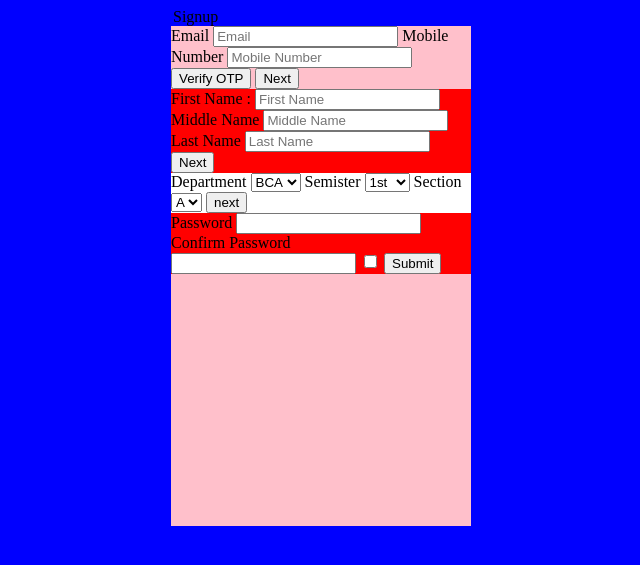
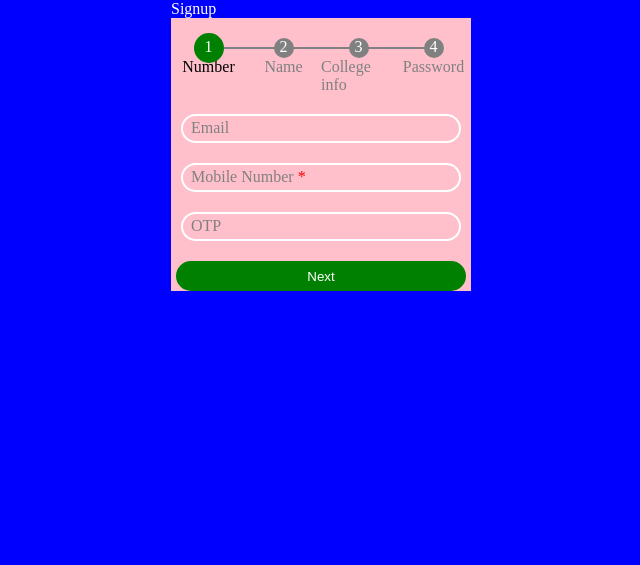
Before and after one commit to Akhil-Biswas/Break-Time, a Flask app: page /signup/ in a window 1280 px wide. Shown: the top 565 px of the page, without its empty margins (319-959 px from the left). Run offline with Flask 3, Linux system fonts and the light colour scheme.

Commit message:
feat: add multi-step signup form with progress bar, validation, and navigation
- Implemented multi-step form (email/number, name, college info, password)
- Added dynamic progress bar with current/done step indicators
- Styled form inputs, labels, and buttons
- Added navigation (Next, Previous, Submit) with JS logic

```diff
--- a/static/login/signup.css
+++ b/static/login/signup.css
@@ -1,5 +1,13 @@
 *{
-
+    margin: 0;
+    padding: 0;
+    color: white;
+}
+:root{
+    --primary-color: green;
+    /*--steps: 4; Defult steps (Modify my js dynamically )*/
+    --progress-bar-width:calc((var(--steps) - 1) / var(--steps) * 100%);
+    /*--progress-bar-width:calc((3/4)*100%);*/
 }
 body{
     display: flex;
@@ -8,31 +16,191 @@ body{
     background-color: blue;
 }
 form{
-    height: 500px;
     width: 300px;
     display: flex;
     flex-direction:column ;
     background-color: pink;
 }
-form #otp{
-    background-color: white;
+form #progressBar{
+    position: relative;
+    margin-top: 20px;
+}
+ /* Creating line */
+#progressBar::before{
+    content: '';
+    position: absolute;
+    height: 2px;
+    /*width: 100%;*/
+    width: var(--progress-bar-width);
+    top: 10px;
+    left: 50%;
+    transform: translate(-50%, -50%);
+
+    background-color: gray;
+}
+#progressBar #progressLine{
+    position: absolute;
+    height: 3px;
+    /*width: 100%;*/
+    width: var(--progress-bar-width);
+    top: 10px;
+    left: 50%;
+    translate: -50% -50%;
+
+    transform: scaleX(0); /*width changed by js dynamically*/
+    transform-origin: left;
+    background-color: var(--primary-color);
+    z-index: 2;
+    transition: 0.5s;
 }
 
-form #step1 {
-    background-color: red;
-    display: ;
+form #progressBar ul{
+    counter-reset: step;
+    display: flex;
+    align-items: flex-start;
+    justify-content: space-between;
+    flex-direction: ;
+
 }
 
-form #step2 {
-    background-color: white;
-    display: ;
+form #progressBar ul li{
+    list-style-type: none;
+    display: flex;
+    flex: 1; /* to take same space by all steps*/
+    flex-direction: column;
+    align-items: center;
+    color: gray;
+
+
+}
+/*pseudo Element for display number in progress bar*/
+form #progressBar ul li::before{
+    content: counter(step);
+    counter-increment: step;
+    height: 20px;
+    width: 20px;
+    border-radius:50%;
+    display: block;
+    text-align: center;
+    z-index: 2;
+    background-color: gray;
+    color: white;
+    /*for */
+    transition: box-shadow 0.5s ease, background-color 0.5s ease;
+}
+form #progressBar ul .done,form #progressBar ul  .current{
+    color: black;
+    font-weight: 500px;
+}
+form #progressBar ul .done::before{
+    background-color: var(--primary-color);
 }
 
-form #step3 {
+form #progressBar ul .current::before{
+    /*height: 25px;
+    width: 25px;
+    border:2px solid var(--primary-color);*/
+    background-color: var(--primary-color);
+    box-shadow: 0 0 0 5px var(--primary-color); /*Increase Size*/
+}
+form #stepContainer{
+    display: flex;
+    background-color: ;
+    overflow: hidden;
+}
+form #stepContainer .steps{
+    flex: 1 0 100%;
+    pointer-events: none;
+    opacity: 0;
+    transition: 0.5s ease;
+}
+form #stepContainer .steps.current{
+    opacity: 1;
+    pointer-events: all;
+}
+form #stepContainer .steps .inputbox{
+    margin: 20px 10px;
+    display: flex;
+    position: relative;
+}
+form #stepContainer .steps .inputbox label{
+    position: absolute;
+    pointer-events: none;
+    color: gray;
+    background: ;
+    margin:0 10px ;
+    top: 5px;
+    transition: 0.3s ease;
+}
+/* add * after lable where sibling input has attribute [required]*/
+form #stepContainer .steps .inputbox select[required]~label::after,form #stepContainer .steps .inputbox input[required] + label::after {
+    content: '*';
+    color: red;
+    margin-left: 4px;
+}
+
+form #stepContainer .steps .inputbox input{
+    width: 100%;
+    border: 2px solid white;
+    border-color: white;
+    outline: none;
+    border-radius: 30px;
+    padding: 5px;
+    color: black;
+    background-color: transparent;
+}
+form #stepContainer .steps .inputbox input:focus {
+    border-color: green;
+}
+
+
+form #stepContainer .steps .inputbox input:not(:placeholder-shown) + label,form #stepContainer .steps .inputbox input:focus + label {
+    background: pink;
+    color: green;
+    font-size: 12px;
+    transform: translateY(-15px);
+}
+
+form #stepContainer .steps .inputoption{
+    margin: 20px 0;
     background-color: red;
-    display: ;
+    display: flex;
+    flex: 1;
+
 }
-form #step4 {
-    background-color: white;
-    display: ;
+form #stepContainer .steps .inputoption label{
+    width: 100px;
+
 }
+
+form #stepContainer .steps .inputoption select{
+    outline: none;
+    margin: 0 20px;
+    width: 150px;
+    color: black;
+}
+
+/*₹₹₹₹₹₹₹₹₹₹₹ button ₹₹₹₹₹₹₹₹₹₹₹₹*/
+form #buttonContainer{
+    display: flex;
+    justify-content: space-between;
+    align-items: center;
+}
+
+form #buttonContainer button{
+    border: none;
+    cursor: pointer;
+    border-radius: 30px;
+    height: 30px;
+    flex: 1;
+    margin: 0 5px;
+    padding: 5px;
+    background-color: var(--primary-color);
+}
+form #buttonContainer #priviousBtn{
+    display: none;
+}
+form #buttonContainer button[type="submit"]{
+    display: none;/*Defult none changed by js in last step to bolck*/
+    background-color: black;
+}
--- a/templates/login/signup.html
+++ b/templates/login/signup.html
@@ -11,6 +11,7 @@
     <link rel="manifest" href={{url_for('static',filename='manifest.json')}}>
 
     <link rel="icon" href="../static/src/logo.jpg" type="image/jpg">
+
     <link rel="stylesheet" href={{url_for('static',filename='login/signup.css')}}>
 </head>
 
@@ -19,55 +20,88 @@
     <div class="">
     <legend>Signup</legend>
     <form id="signup" action="#" method="post">
-    <div class="" id="step0">
+    <div id="progressBar">
+        <div id="progressLine"></div>
+        <ul>
+            <li class="current">Number</li>
+            <li>Name</li>
+            <li>College info</li>
+            <li>Password</li>
+        </ul>
+    </div>
+    <div id="stepContainer">
+        <!-- Step 1-->
+        <div class="steps current">
+            <div class="inputbox">
+                <input type="email" name="email" id="Email" value="" placeholder=""/>
                 <label for="">Email</label>
-        <input type="email" name="email" id="Email" value="" placeholder="Email" required />
-
-        <label for="tel">Mobile Number</label>
-        <input type="tel" name="tel" id="" value="" placeholder="Mobile Number" />
-        <button type="submit">Verify OTP</button>
-        <button type="submit">Next</button>
             </div>
 
-    <div class="" id="step1">
+            <div class="inputbox">
+                <input type="tel" name="tel" id="" value="" placeholder="" required/>
+                <label for="tel">Mobile Number</label>
+            </div>
+            <div id="otp" class="inputbox">
+                <input type="tel" name="tel" id="" placeholder=""value="" />
+                <label for="tel">OTP</label>
+            </div>
+        </div>
+        <!-- Step 2-->
+        <div class="steps">
+            <div class="inputbox">
+                <input type="text" name="fname" id="" value="" placeholder=""required />
                 <label for="fname">First Name :</label>
-        <input type="text" name="fname" id="" value="" placeholder="First Name"required />
+            </div>
 
+            <div class="inputbox">
+                <input type="text" name="mname" id="MName" value="" placeholder=""/>
                 <label for="MName">Middle Name</label>
-        <input type="text" name="mname" id="MName" value="" placeholder="Middle Name"/>
+            </div>
+            <div id="otp" class="inputbox">
+                <input type="text" name="lname" id="LName" value="" placeholder="" required />
+                <label for="LName">Last Name</label>
+            </div>
+        </div>
 
-        <label for="LName">Last Name</label>
-        <input type="text" name="lname" id="LName" value="" placeholder="Last Name"required />
-        <button type="submit">Next</button>
-    </div>
-    <div class="" id="step2">
+        <div class="steps">
+            <div class="inputoption">
                 <label for="Department">Department</label>
                 <select name="departmentid" id="Department" required>
                     <option value="1">BCA</option>
                     <option value="0">BBA</option>
                 </select>
-
+            </div>
+            <div class="inputoption">
                 <label for="Department">Semister</label>
                 <select name="semid" id="semister" required>
                     <option value="1">1st</option>
                     <option value="0">2nd</option>
                 </select>
-
+            </div>
+            <div class="inputoption">
                 <label for="Department">Section</label>
                 <select name="sectionid" id="Section" required>
                     <option value="1">A</option>
                     <option value="2">B</option>
                 </select>
-        <button type="submit">next</button>
             </div>
-    <div class="" id="step3">
+        </div>
+        <div class="steps">
+            <div class="inputbox">
+                <input type="password" name="pass" id="" value="" placeholder=""required />
                 <label for="password">Password</label>
-        <input type="password" name="pass" id="" value="" required />
+            </div>
+            <div class="inputbox">
+                <input type="password" name="pass" id="" value="" placeholder="" required/>
                 <label for="password">Confirm Password</label>
-        <input type="password" name="pass" id="" value="" />
-
-        <input type="checkbox" name="" id="" />
-        <button type="submit">Submit</button>
+            </div>
+        </div>
+    </div>
+    <!--Controls-->
+    <div id="buttonContainer">
+        <button id="priviousBtn" type="button">Privious</button>
+        <button id="nextBtn"type="button">Next</button>
+        <button id="submitBtn"type="submit">Submit</button>
     </div>
     </form>
     </div>
```
Also changed, not shown: static/login/signup.js (+97 -0 lines). Lines whose indentation alone changed are shown as unchanged.
